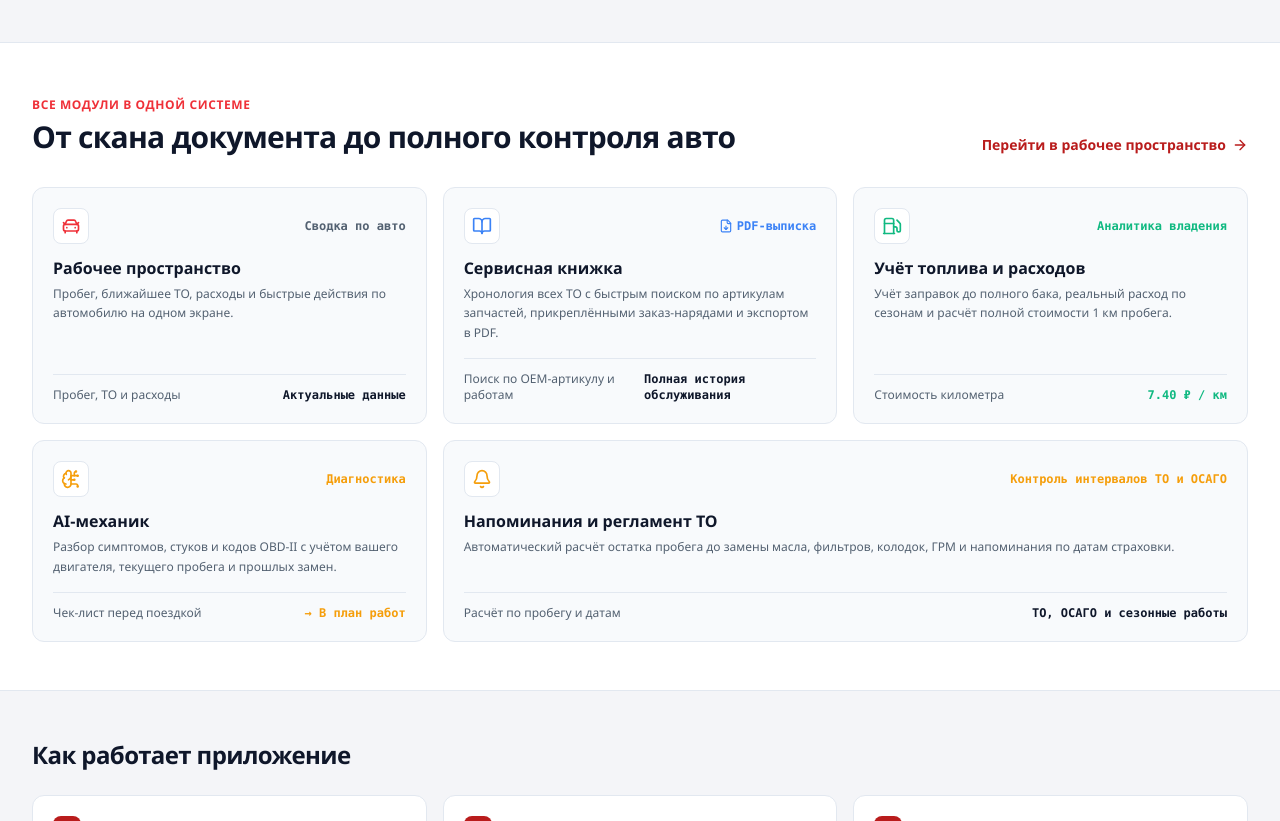
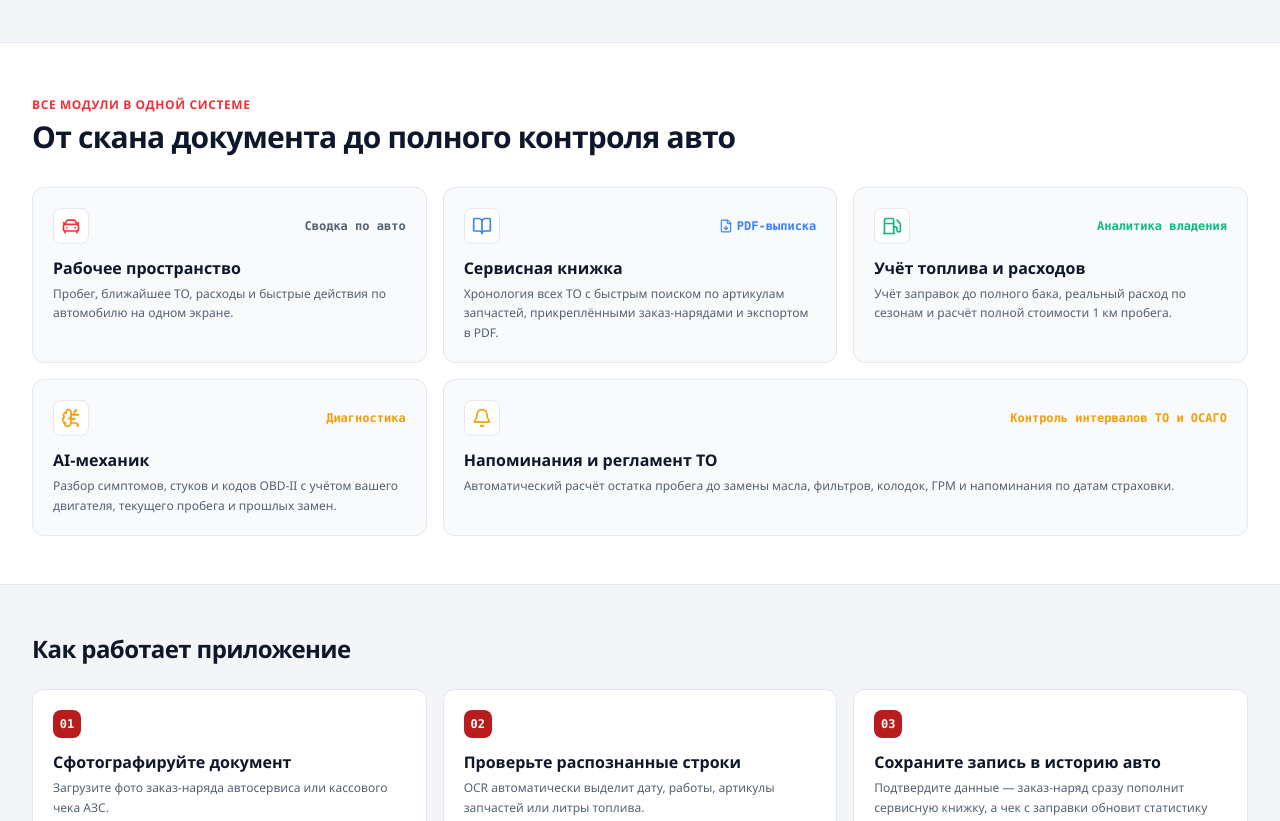
Before and after one commit to AlEX91udemy/GarageAI_1.0, a React (Vite) app: page / in a window 1280 px wide. Shown: the part 660-1481 px from the top of the page. Built offline with nearby package versions, Linux system fonts and the light colour scheme.

Commit message:
Удалить лишние строки из блока возможностей лендинга

```diff
--- a/src/LandingPage.tsx
+++ b/src/LandingPage.tsx
@@ -413,13 +413,6 @@ export function LandingPage() {
                   От скана документа до полного контроля авто
                 </h2>
               </div>
-              <a
-                href="/app"
-                className="inline-flex items-center gap-1.5 text-sm font-semibold text-[#B91C1C] hover:underline dark:text-[#EF3038]"
-              >
-                <span>Перейти в рабочее пространство</span>
-                <ArrowRight className="h-4 w-4" />
-              </a>
             </div>
 
             {/* 5 карточек модулей в едином формате */}
@@ -443,15 +436,9 @@ export function LandingPage() {
                   </p>
                 </div>
 
-                <div className="mt-4 flex items-center justify-between border-t border-[#E2E8F0] pt-3 text-xs dark:border-[#243044]">
-                  <span className="text-[#536171] dark:text-[#94A3B8]">
-                    Пробег, ТО и расходы
-                  </span>
-                  <span className="font-mono font-semibold text-[#0F172A] dark:text-[#F8FAFC]">
-                    Актуальные данные
-                  </span>
-                </div>
-              </article>
+
+
+</article>
 
               {/* 2. Сервисная книжка */}
               <article
@@ -475,15 +462,9 @@ export function LandingPage() {
                   </p>
                 </div>
 
-                <div className="mt-4 flex items-center justify-between border-t border-[#E2E8F0] pt-3 text-xs dark:border-[#243044]">
-                  <span className="text-[#536171] dark:text-[#94A3B8]">
-                    Поиск по OEM-артикулу и работам
-                  </span>
-                  <span className="font-mono font-bold text-[#0F172A] dark:text-[#F8FAFC]">
-                    Полная история обслуживания
-                  </span>
-                </div>
-              </article>
+
+
+</article>
 
               {/* 3. Учёт топлива и расходов */}
               <article
@@ -507,15 +488,9 @@ export function LandingPage() {
                   </p>
                 </div>
 
-                <div className="mt-4 flex items-center justify-between border-t border-[#E2E8F0] pt-3 text-xs dark:border-[#243044]">
-                  <span className="text-[#536171] dark:text-[#94A3B8]">
-                    Стоимость километра
-                  </span>
-                  <span className="font-mono font-bold text-[#10B981]">
-                    7.40 ₽ / км
-                  </span>
-                </div>
-              </article>
+
+
+</article>
 
               {/* 4. AI-механик */}
               <article
@@ -539,15 +514,9 @@ export function LandingPage() {
                   </p>
                 </div>
 
-                <div className="mt-4 flex items-center justify-between border-t border-[#E2E8F0] pt-3 text-xs dark:border-[#243044]">
-                  <span className="text-[#536171] dark:text-[#94A3B8]">
-                    Чек-лист перед поездкой
-                  </span>
-                  <span className="font-mono font-semibold text-[#F59E0B]">
-                    → В план работ
-                  </span>
-                </div>
-              </article>
+
+
+</article>
 
               {/* 5. Напоминания и регламент ТО */}
               <article
@@ -571,15 +540,9 @@ export function LandingPage() {
                   </p>
                 </div>
 
-                <div className="mt-4 flex items-center justify-between border-t border-[#E2E8F0] pt-3 text-xs dark:border-[#243044]">
-                  <span className="text-[#536171] dark:text-[#94A3B8]">
-                    Расчёт по пробегу и датам
-                  </span>
-                  <span className="font-mono font-semibold text-[#0F172A] dark:text-[#F8FAFC]">
-                    ТО, ОСАГО и сезонные работы
-                  </span>
-                </div>
-              </article>
+
+
+</article>
             </div>
           </motion.div>
         </section>
```
